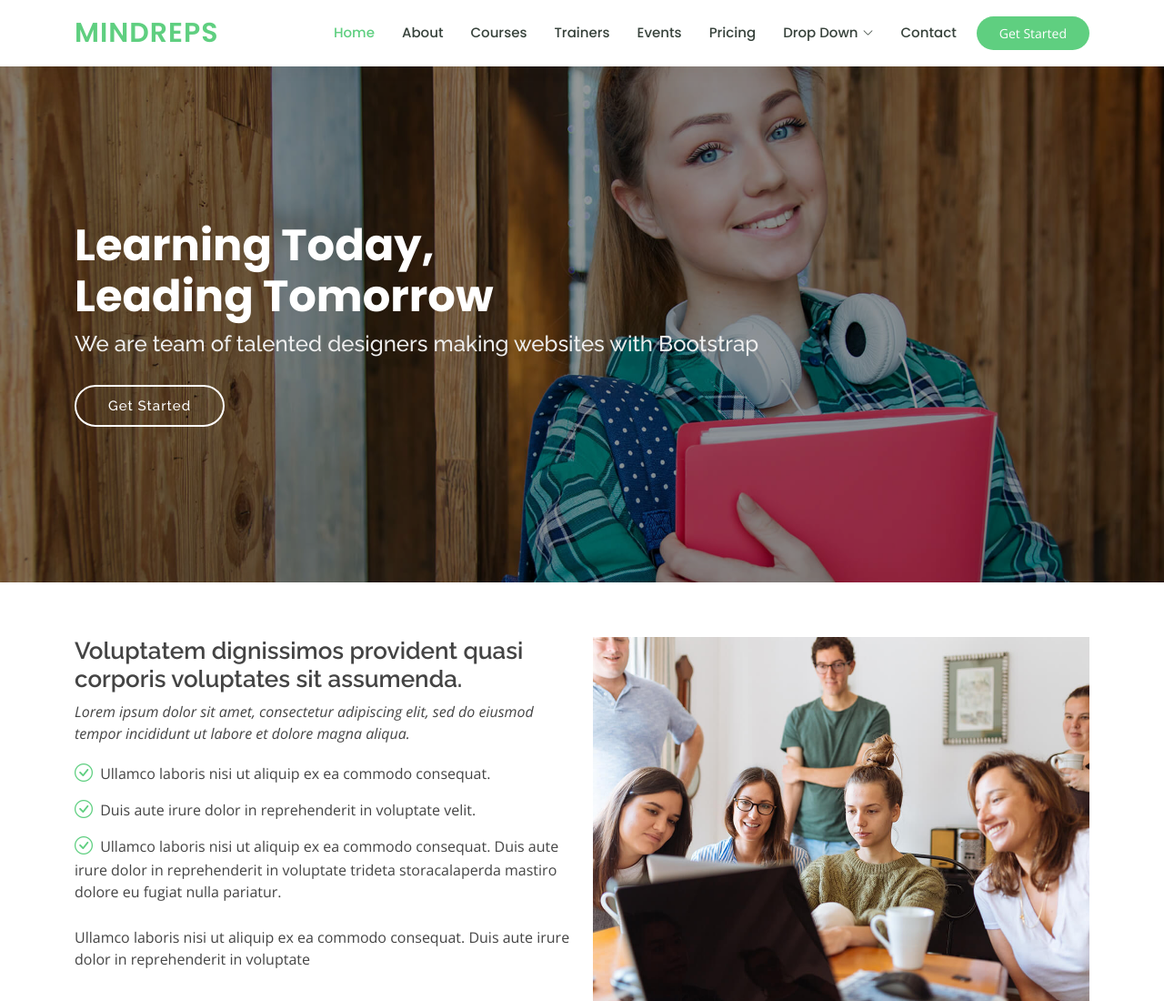
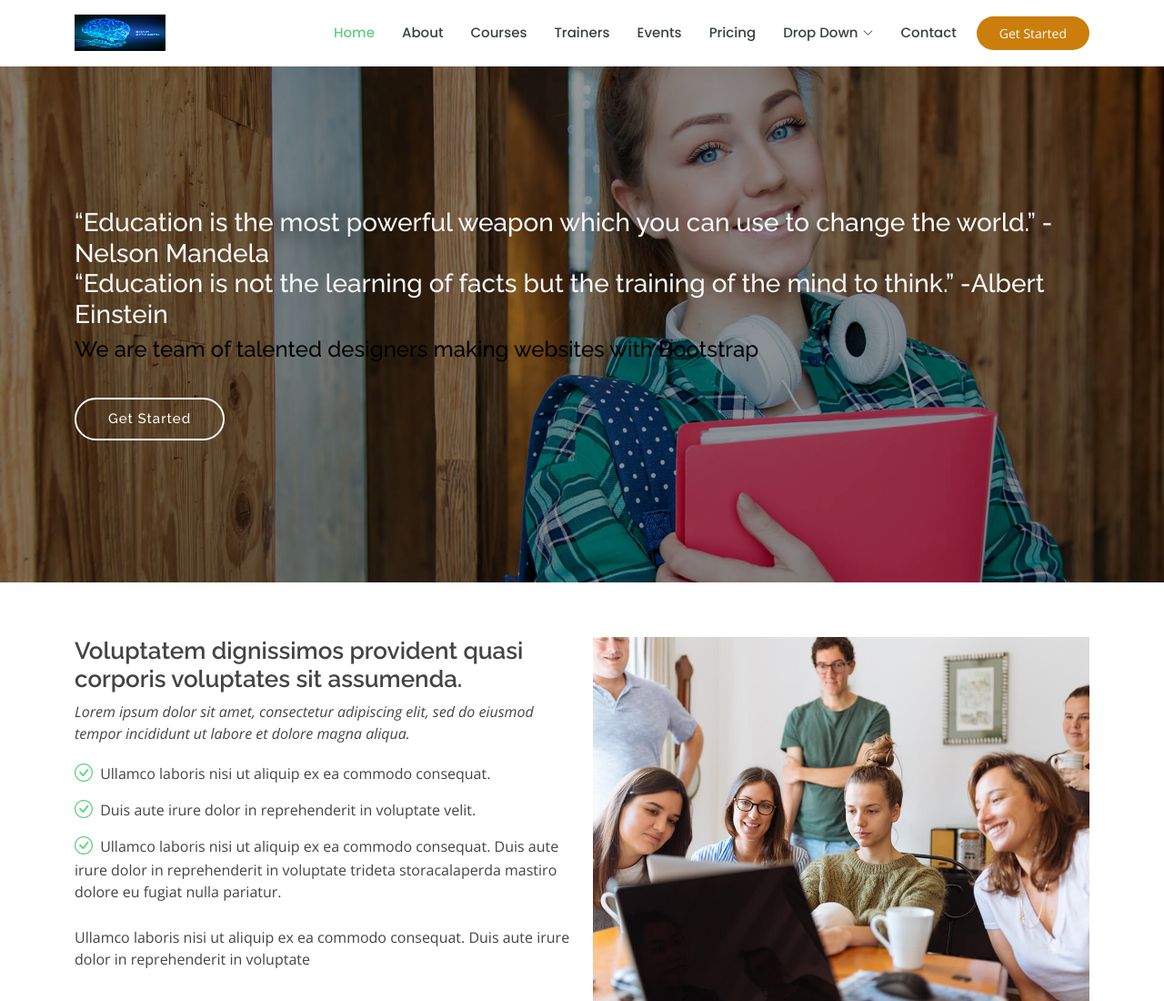
Before and after one commit to timmyonduso/timmzzyyy, a plain HTML site: page Mentor/index.html in a window 1280 px wide. Shown: the top 1100 px of the page at 91% size. Drawn offline with nearby package versions, Linux system fonts and the light colour scheme.

Commit message:
initial commit

```diff
--- a/Mentor/assets/css/style.css
+++ b/Mentor/assets/css/style.css
@@ -71,6 +71,13 @@ h1, h2, h3, h4, h5, h6 {
   background: #fff;
 }
 
+#nelson mandela{
+    color: white;
+}
+#albert einstein{
+    color: white;
+}
+
 #preloader:before {
   content: "";
   position: fixed;
@@ -142,8 +149,9 @@ h1, h2, h3, h4, h5, h6 {
 * Get Startet Button
 */
 .get-started-btn {
+  position: center;
   margin-left: 22px;
-  background: #5fcf80;
+  background: #cb7e0b;
   color: #fff;
   border-radius: 50px;
   padding: 8px 25px;
@@ -389,6 +397,7 @@ h1, h2, h3, h4, h5, h6 {
   font-size: 24px;
 }
 #hero .btn-get-started {
+  position: center;
   font-family: "Raleway", sans-serif;
   font-weight: 500;
   font-size: 15px;
--- a/Mentor/index.html
+++ b/Mentor/index.html
@@ -42,9 +42,9 @@
   <header id="header" class="fixed-top">
     <div class="container d-flex align-items-center">
 
-      <h1 class="logo me-auto"><a href="index.html">Mindreps </a></h1>
-      <!-- Uncomment below if you prefer to use an image logo -->
-      <!-- <a href="index.html" class="logo me-auto"><img src="assets/img/logo.png" alt="" class="img-fluid"></a>-->
+        <!-- <h1 class="logo me-auto"><a href="index.html">Mindreps</a></h1>-->
+        <!-- Uncomment below if you prefer to use an image logo -->
+      <a href="index.html" class="logo me-auto"><img src="assets/img/Mindreps/brain-hand-human-brain-research-neural-network_127544-842.webp" alt="Mindreps" WIDTH="100PX" HEIGHT="200px" class="img-fluid"></a>
 
       <nav id="navbar" class="navbar order-last order-lg-0">
         <ul>
@@ -85,9 +85,10 @@
   <!-- ======= Hero Section ======= -->
   <section id="hero" class="d-flex justify-content-center align-items-center">
     <div class="container position-relative" data-aos="zoom-in" data-aos-delay="100">
-      <h1>Learning Today,<br>Leading Tomorrow</h1>
-      <h2>We are team of talented designers making websites with Bootstrap</h2>
-      <a href="courses.html" class="btn-get-started">Get Started</a>
+      <h3 class="text-light">“Education is the most powerful weapon which you can use to change the world.” -Nelson Mandela
+          <br>“Education is not the learning of facts but the training of the mind to think.” -Albert Einstein</h3>
+      <h4 class="text-black">We are team of talented designers making websites with Bootstrap</h4>
+      <a href="courses.html" class="btn-get-started text-center">Get Started</a>
     </div>
   </section><!-- End Hero -->
 
```
Also changed, not shown: Mentor/about.html (+2 -2 lines), Mentor/contact.html (+2 -2 lines), Mentor/course-details.html (+1 -1 lines), Mentor/assets/img/Mindreps/Daniel Njuguna.jpg (renamed from images/Mindreps/Daniel Njuguna.jpg), Mentor/assets/img/Mindreps/Mr Charles Obiero.jpg (renamed from images/Mindreps/Mr Charles Obiero.jpg), Mentor/assets/img/Mindreps/brain-hand-human-brain-research-neural-network_127544-842.webp (added), Mentor/assets/img/Mindreps/brain-writes-with-white-chalk-is-hand-draw-concept_1150-19556.webp (added), Mentor/assets/img/Mindreps/legithomepage.jpg (renamed from images/Mindreps/legithomepage.jpg), Mentor/assets/img/Mindreps/treasurer.jpeg (renamed from images/Mindreps/treasurer.jpeg), 10 other files.
